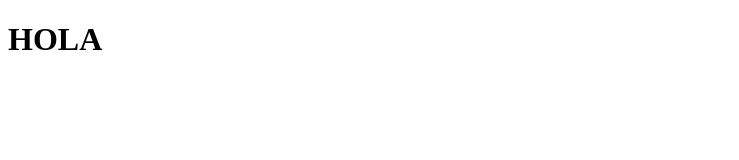
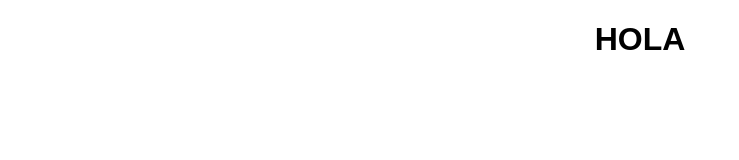
Before and after one commit to Adrigondo-Bachellor/Course-Platzi-Git-and-GitHub, a plain HTML site: page index.html in a window 1280 px wide. Shown: the whole page, without its empty margins (0-739 px from the left). Drawn offline with Linux system fonts and the light colour scheme.

Commit message:
Se agrego nueva page y style.css

```diff
--- a/index.html
+++ b/index.html
@@ -3,6 +3,7 @@
 <head>
     <meta charset="UTF-8">
     <meta name="viewport" content="width=device-width, initial-scale=1.0">
+    <link rel="stylesheet" href="style.css">
     <title>MyMemePost</title>
 </head>
 <body>
--- /dev/null
+++ b/style.css
@@ -0,0 +1,5 @@
+body{
+    margin: 0;
+    text-align: center;
+    font-family: Arial, "Helvetica Neue", Helvetica, sans-serif;
+}
```
Also changed, not shown: meme_page.html (added).
